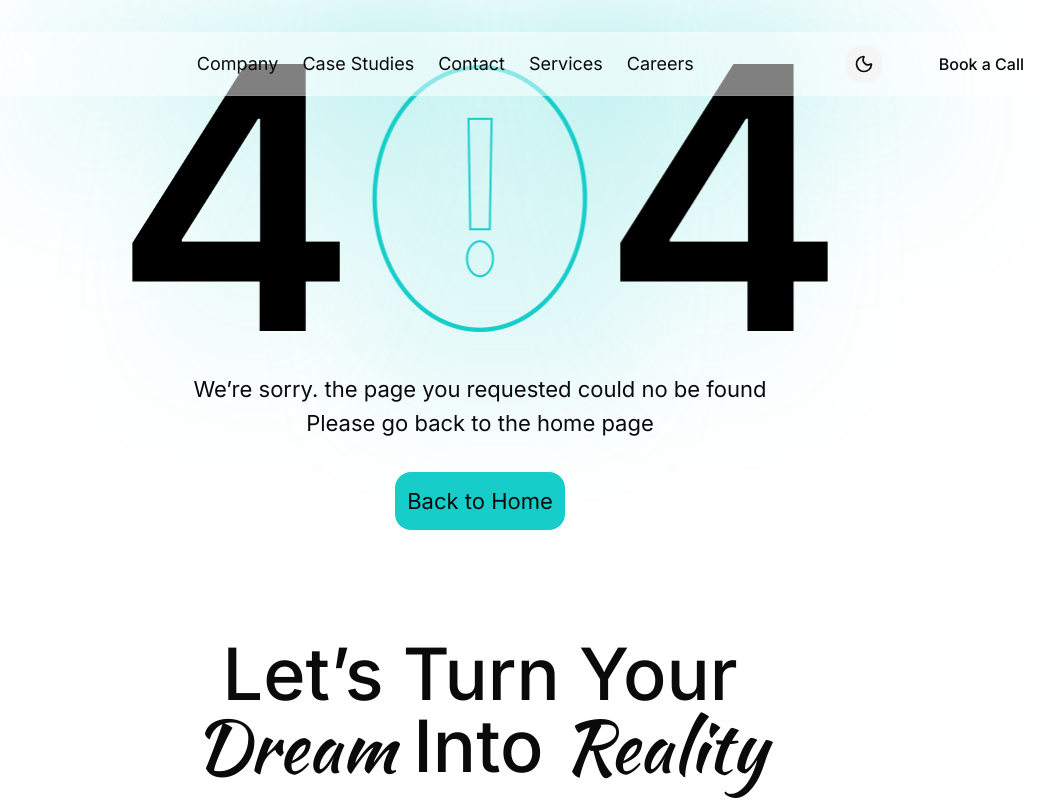
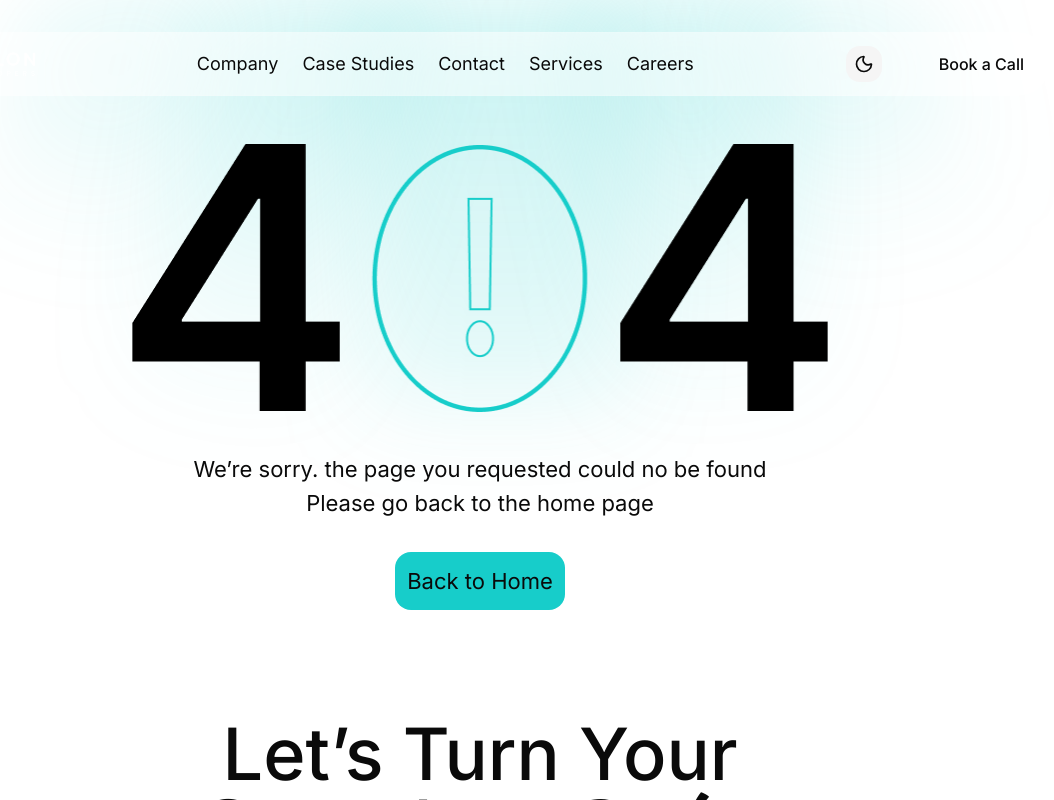
Before and after one commit to Roshen-Perera/ceylon-developers-portfolio, a Next.js app: page /404 in a window 1280 px wide. Shown: the top 800 px of the page, without its empty margins (160-1214 px from the left). Built offline with nearby package versions, Linux system fonts and the light colour scheme.

Commit message:
Wrap NotFoundIMG component in a div for improved layout consistency

```diff
--- a/app/404/page.tsx
+++ b/app/404/page.tsx
@@ -10,7 +10,9 @@ const Page = () => {
     <div className="flex flex-col items-center justify-center">
       <BlueGlow />
       <NavBar />
-      <NotFoundIMG/>
+      <div className="mt-20">
+        <NotFoundIMG />
+      </div>
       <div className="text-lg mt-10 max-w-2xl flex items-center mx-auto px-4">
         <p className="text-[22px] text-center">
           We’re sorry. the page you requested could no be found Please go back
```
